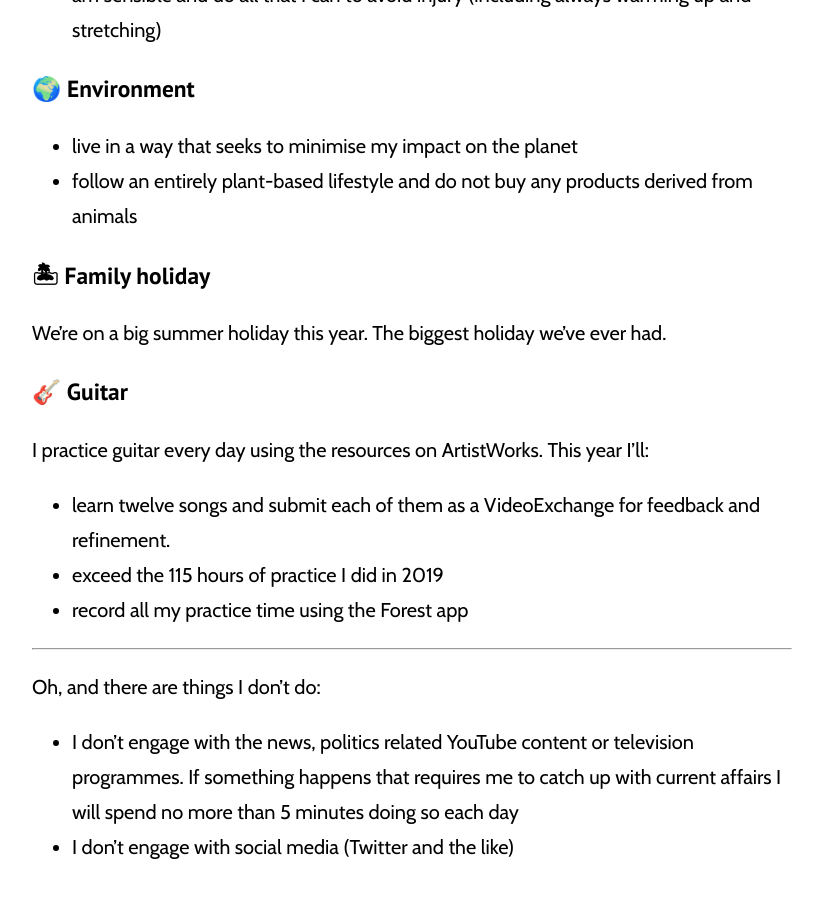
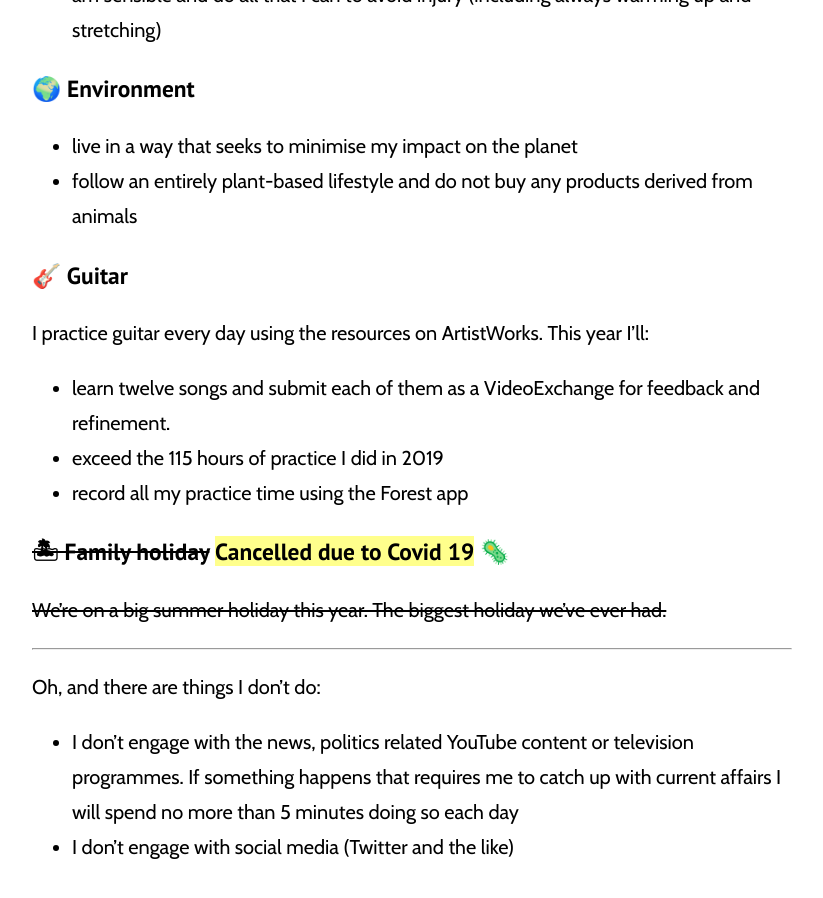
Before and after one commit to gtvj/gtvj.github.io, a Jekyll site: the page built from plans-2020.md, in a window 1280 px wide and 900 px high, scrolled down 1521 px. Shown: the whole window, without its empty margins (228-1051 px from the left). Built offline with Jekyll 4.4.1, drawn with Linux system fonts in a browser that asks for light colours; nearby versions of some CDN libraries; some of the changed lines change nothing that is shown.

Commit message:
Update 2020 plans
Strikes the holiday plans, explaining these were cancelled because
of Covid 19

```diff
--- a/plans-2020.md
+++ b/plans-2020.md
@@ -42,10 +42,6 @@ A healthy diet and regular exercise have a huge impact on my mental health and w
 - live in a way that seeks to minimise my impact on the planet
 - follow an entirely plant-based lifestyle and do not buy any products derived from animals
 
-### 🏝 Family holiday
-
-We're on a big summer holiday this year. The biggest holiday we've ever had.
-
 ### 🎸 Guitar
 
 I practice guitar every day using the resources on ArtistWorks. This year I'll:
@@ -54,6 +50,13 @@ I practice guitar every day using the resources on ArtistWorks. This year I'll:
 * exceed the 115 hours of practice I did in 2019
 * record all my practice time using the Forest app
 
+
+### ~~🏝 Family holiday~~ <strong>Cancelled due to Covid 19</strong> 🦠
+
+
+
+~~We're on a big summer holiday this year. The biggest holiday we've ever had.~~
+
 -------------------
 
 Oh, and there are things I don't do:
```
